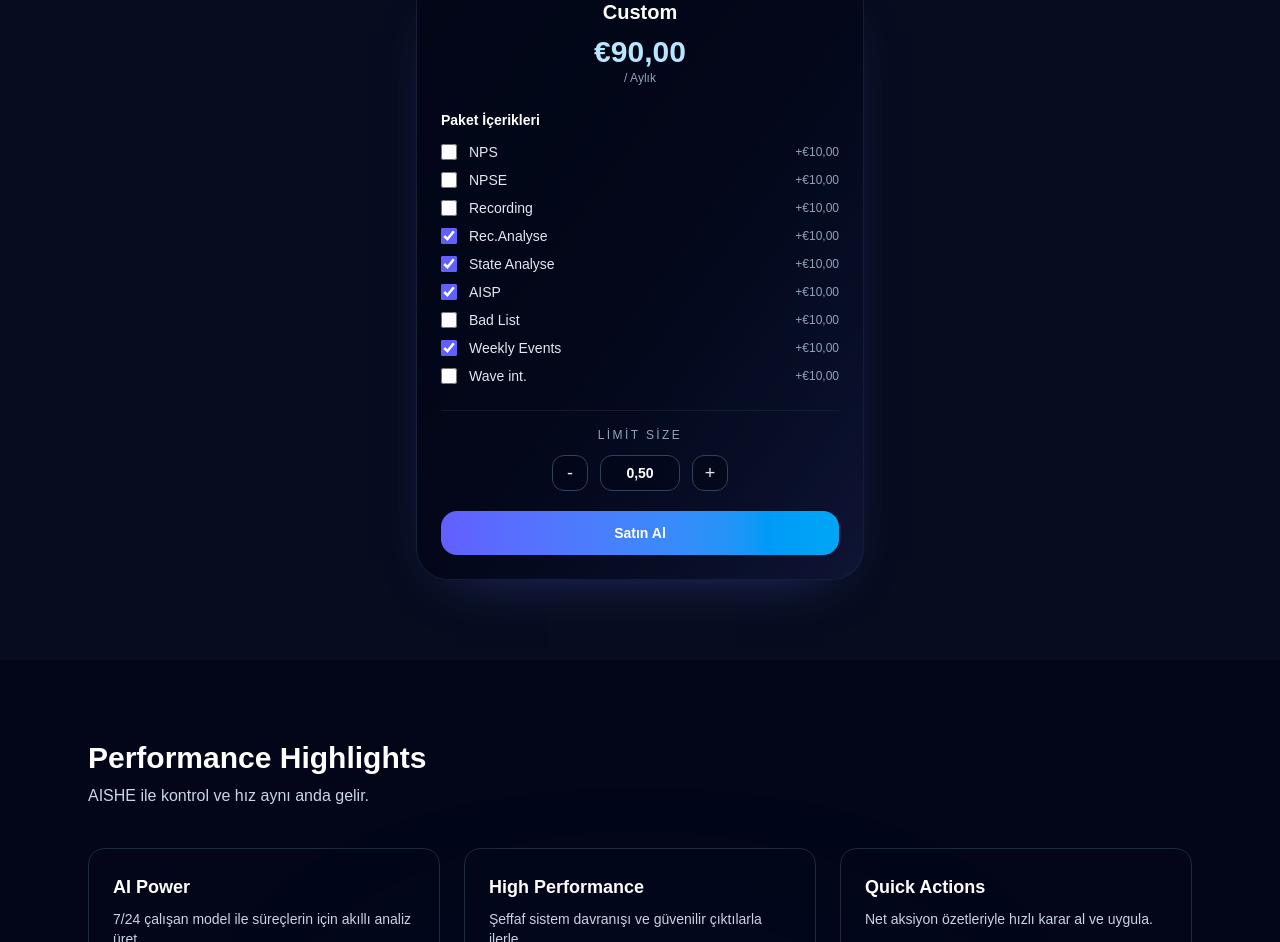
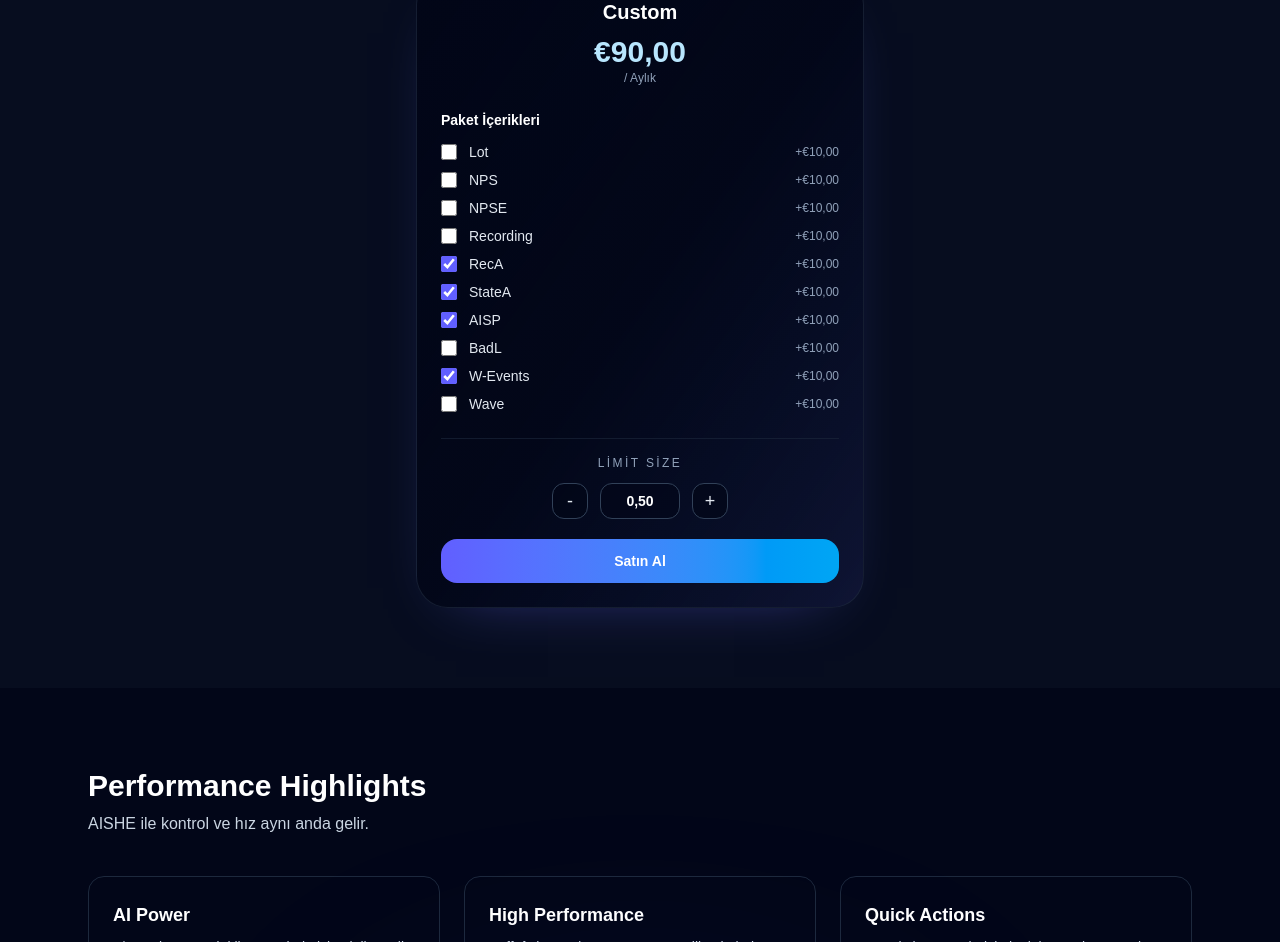
Before and after one commit to hisuleeo/aishe-affiliate, a Next.js app in the folder frontend/: page / in a window 1280 px wide. Shown: the part 2869-3811 px from the top of the page. Built offline with nearby package versions, Linux system fonts and the light colour scheme; no server answers.

Commit message:
Sync PricingSection feature IDs with database (lot, reca, statea, badl, wevents, wave)

```diff
--- a/frontend/components/PricingSection.tsx
+++ b/frontend/components/PricingSection.tsx
@@ -17,22 +17,23 @@ type CustomFeature = {
 };
 
 const customFeatureOptions: CustomFeature[] = [
+  { id: 'lot', label: 'Lot' },
   { id: 'nps', label: 'NPS' },
   { id: 'npse', label: 'NPSE' },
   { id: 'recording', label: 'Recording' },
-  { id: 'recAnalyse', label: 'Rec.Analyse' },
-  { id: 'stateAnalyse', label: 'State Analyse' },
+  { id: 'reca', label: 'RecA' },
+  { id: 'statea', label: 'StateA' },
   { id: 'aisp', label: 'AISP' },
-  { id: 'badList', label: 'Bad List' },
-  { id: 'weeklyEvents', label: 'Weekly Events' },
-  { id: 'waveInt', label: 'Wave int.' },
+  { id: 'badl', label: 'BadL' },
+  { id: 'wevents', label: 'W-Events' },
+  { id: 'wave', label: 'Wave' },
 ];
 
 const FEATURE_PRICE = 10; // Her checkbox +10€
 const BASE_PRICE = 25;    // Base fiyat 25€
 const LIMIT_PER_UNIT = 50; // Her 1.0 GB = 50€
 
-const defaultSelected = ['recAnalyse', 'stateAnalyse', 'aisp', 'weeklyEvents'];
+const defaultSelected = ['reca', 'statea', 'aisp', 'wevents'];
 
 export default function PricingSection() {
   const router = useRouter();
```
